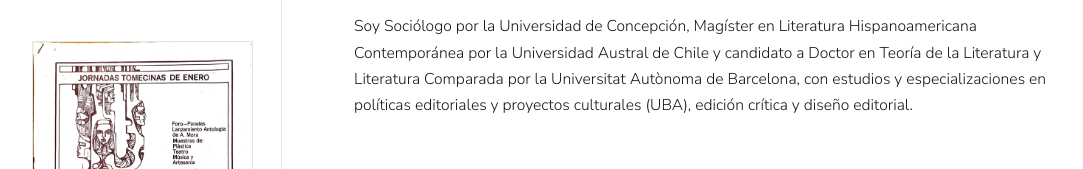
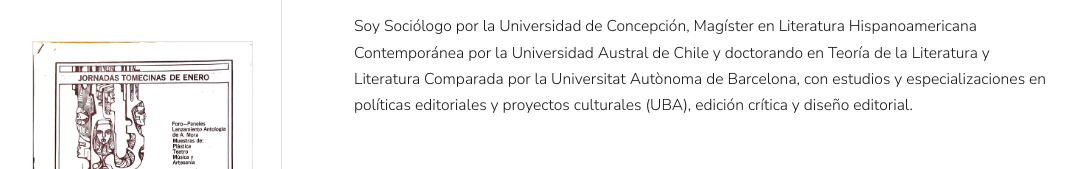
Before and after one commit to darwinrodriguezsuazo/darwinrodriguezsuazo.github.io, a plain HTML site: page index.html in a window 1280 px wide. Shown: the part 404-573 px from the top of the page, without its empty margins (98-1181 px from the left). Drawn offline with Linux system fonts and the light colour scheme.

Commit message:
Update index.html

```diff
--- a/index.html
+++ b/index.html
@@ -35,7 +35,7 @@
       <h2>Darwin Rodríguez Suazo</h2>
       <p>Soy editor independiente e investigador literario. Mi trabajo se concentra en la mesa de edición con el borrador: acompañar informes y manuscritos de poesía, ensayo, narrativa o institucionales desde su lectura crítica hasta la corrección de estilo, el cierre ortotipográfico y la producción en imprenta.</p>
       <p>Desde 2020, he coordinado procesos integrales de publicación y circulación de catálogos independientes. Asimismo, me he desempeñado como evaluador técnico de proyectos editoriales para el Fondo Nacional del Libro y la Lectura y he publicado libros de narrativa, ensayo y crónica gráfica (<em>Timbira</em>, <em>Diario 2012–2023</em> y <em>Lazarus Taxon</em>).</p>
-      <p>Soy Sociólogo por la Universidad de Concepción, Magíster en Literatura Hispanoamericana Contemporánea por la Universidad Austral de Chile y candidato a Doctor en Teoría de la Literatura y Literatura Comparada por la Universitat Autònoma de Barcelona, con estudios y especializaciones en políticas editoriales y proyectos culturales (UBA), edición crítica y diseño editorial.</p>
+      <p>Soy Sociólogo por la Universidad de Concepción, Magíster en Literatura Hispanoamericana Contemporánea por la Universidad Austral de Chile y doctorando en Teoría de la Literatura y Literatura Comparada por la Universitat Autònoma de Barcelona, con estudios y especializaciones en políticas editoriales y proyectos culturales (UBA), edición crítica y diseño editorial.</p>
 
       <footer class="colophon-footer">
         <span>Darwin Rodríguez Suazo · Chile</span>
```
